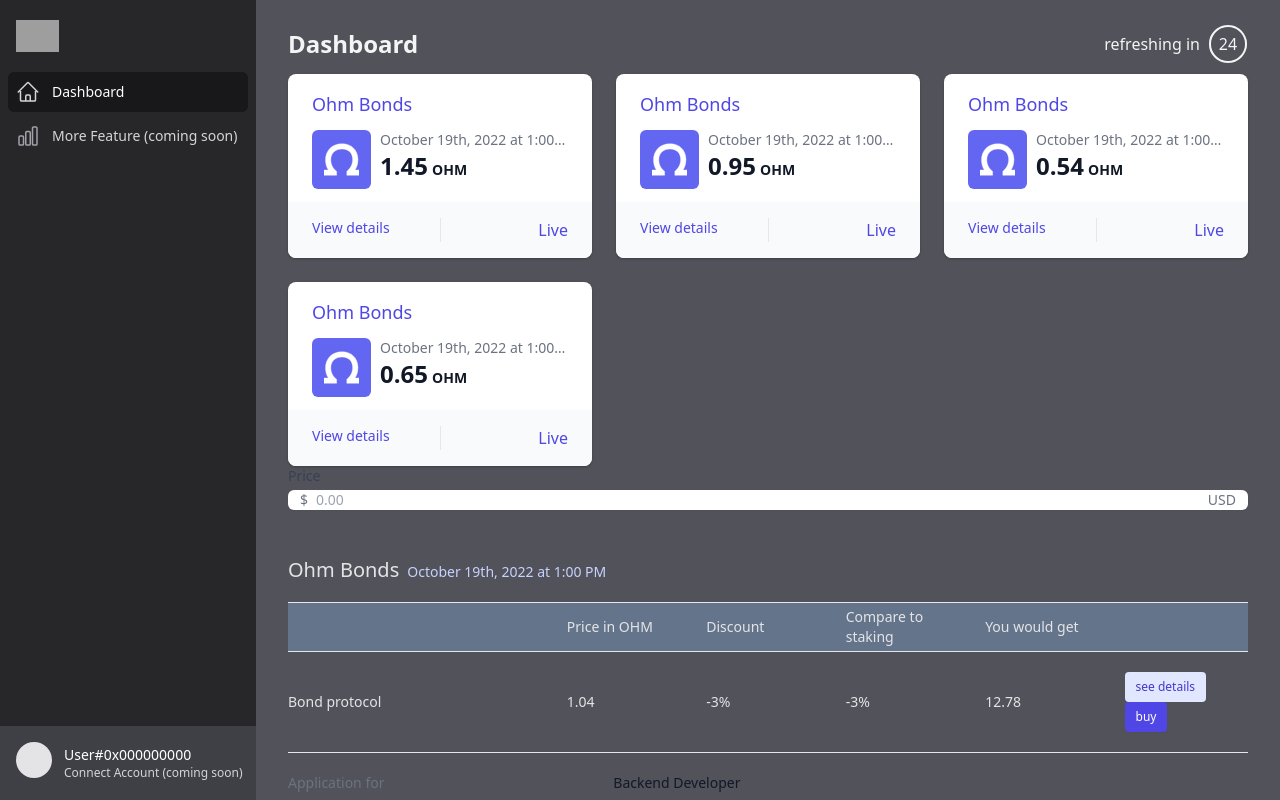
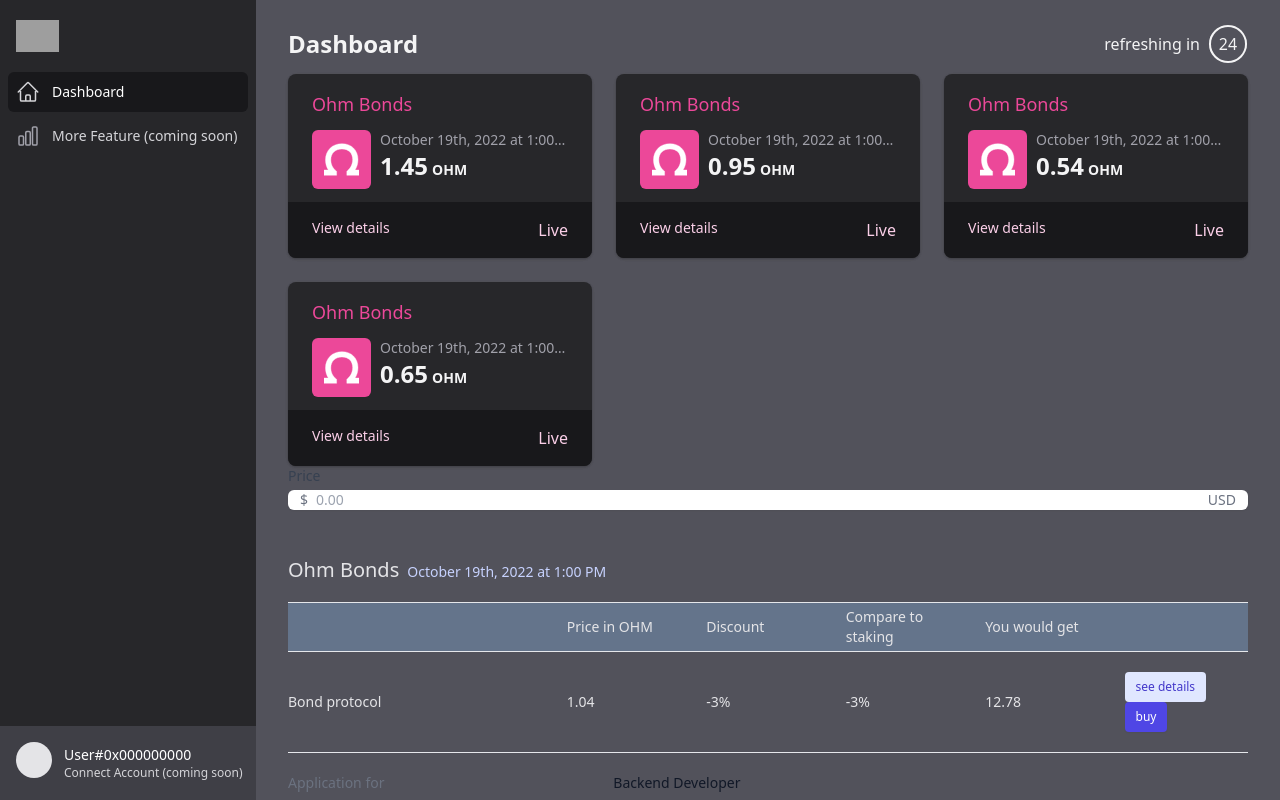
Before and after one commit to laurianek/ohmie-dashboard, a React (Vite) app: page / in a window 1280 px wide. Shown: the top 800 px of the page. Built offline with nearby package versions, Linux system fonts and the light colour scheme; grey boxes are pictures that could not be loaded.

Commit message:
wip styling - bond card

```diff
--- a/src/App.jsx
+++ b/src/App.jsx
@@ -13,6 +13,7 @@ import {
   ChartBarIcon,
 } from '@heroicons/react/24/outline';
 import Dashboard from './components/Dashboard';
+import BondCard from './components/BondCard.jsx';
 
 import data from './assets/sample-data.js';
 import { classNames } from './util';
@@ -28,51 +29,7 @@ function App() {
         className="grid grid-cols-1 gap-6 sm:grid-cols-2 lg:grid-cols-3"
       >
         {Object.values(data.bonds).map((bond) => (
-          <li
-            key={bond.token_name}
-            className="col-span-1 divide-y divide-gray-200 rounded-lg bg-white shadow"
-          >
-            <div className="relative overflow-hidden px-4 pt-14 pb-12 shadow sm:px-6 rounded-lg">
-              <dt>
-                <div className="absolute rounded-md bg-indigo-500 p-3 text-white">
-                  <OmegaIcon size={'35px'} aria-hidden="true" />
-                </div>
-                <p className="ml-16 pl-1 truncate text-sm font-medium text-gray-500">
-                  {format(new Date(bond.expiry_timestamp), 'PPPp')}
-                </p>
-              </dt>
-              <dd className="ml-16 pl-1 flex items-baseline pb-6 sm:pb-7">
-                <div className="absolute inset-x-0 top-0 px-4 py-4 sm:px-6">
-                  <div className="text-lg font-medium text-indigo-600 hover:text-indigo-500">
-                    {bond.display_name}
-                  </div>
-                </div>
-                <p className="text-2xl font-semibold text-gray-900">
-                  {Number(bond.best_price).toFixed(2)}
-                </p>
-                <p className="ml-1 flex items-baseline text-gray-900 text-sm font-semibold">
-                  {bond.currency}
-                </p>
-                <div className="absolute flex inset-x-0 bottom-0 divide-x bg-gray-50 px-4 py-4 sm:px-6">
-                  <div className="text-sm w-1/2">
-                    <a
-                      href="#"
-                      className="font-medium text-indigo-600 hover:text-indigo-500"
-                    >
-                      View details
-                    </a>
-                  </div>
-                  <div
-                    className={classNames(
-                      'text-right font-medium text-indigo-600 w-1/2'
-                    )}
-                  >
-                    Live
-                  </div>
-                </div>
-              </dd>
-            </div>
-          </li>
+          <BondCard key={bond.token_name} bond={bond} />
         ))}
       </ul>
 
@@ -192,23 +149,3 @@ function App() {
 }
 
 export default App;
-
-function OmegaIcon({ size = '10px' }) {
-  return (
-    <svg
-      viewBox="0 0 94.501 94.501"
-      width={size}
-      height={size}
-      style={{ stroke: 'currentcolor', fill: 'currentcolor' }}
-    >
-      <g>
-        <path
-          d="M34.07,78.892l-2.623-2.155c-3.064-2.513-13.056-11.978-13.056-28.296c0-17.932,11.818-29.52,30.112-29.52
-		c17.839,0,28.922,10.948,28.922,28.573c0,16.471-9.248,25.965-13.226,29.284l-2.571,2.149v11.014h32.873V75.582H83.936
-		c5.209-8.365,7.848-17.799,7.848-28.088c0-25.68-17.393-42.934-43.279-42.934C22.325,4.561,4.041,22.606,4.041,48.44
-		c0,9.521,2.705,19.052,7.663,27.142H0v14.359h34.071L34.07,78.892L34.07,78.892z"
-        />
-      </g>
-    </svg>
-  );
-}
--- /dev/null
+++ b/src/components/BondCard.jsx
@@ -0,0 +1,51 @@
+import React from 'react';
+import { format } from 'date-fns';
+import { classNames } from '../util/index.js';
+import { OmegaIcon } from './Icons.jsx';
+
+export default function BondCard({ bond }) {
+  return (
+    <li className="col-span-1 divide-y divide-lisbon-200 rounded-lg bg-lisbon-800 shadow cursor-pointer group">
+      <div className="relative overflow-hidden px-4 pt-14 pb-12 shadow sm:px-6 rounded-lg">
+        <dt>
+          <div className="absolute rounded-md bg-paris-500 group-hover:bg-paris-400 p-3 text-white">
+            <OmegaIcon size={'35px'} aria-hidden="true" />
+          </div>
+          <p className="ml-16 pl-1 truncate text-sm font-medium text-lisbon-400">
+            {format(new Date(bond.expiry_timestamp), 'PPPp')}
+          </p>
+        </dt>
+        <dd className="ml-16 pl-1 flex items-baseline pb-6 sm:pb-7">
+          <div className="absolute inset-x-0 top-0 px-4 py-4 sm:px-6">
+            <div className="text-lg font-medium text-paris-500 group-hover:text-paris-400">
+              {bond.display_name}
+            </div>
+          </div>
+          <p className="text-2xl font-semibold text-lisbon-100">
+            {Number(bond.best_price).toFixed(2)}
+          </p>
+          <p className="ml-1 flex items-baseline text-lisbon-100 text-sm font-semibold">
+            {bond.currency}
+          </p>
+          <div className="absolute flex inset-x-0 bottom-0 bg-lisbon-900 px-4 py-4 sm:px-6">
+            <div className="text-sm w-1/2">
+              <a
+                href="#"
+                className="font-medium text-paris-200 hover:text-paris-100"
+              >
+                View details
+              </a>
+            </div>
+            <div
+              className={classNames(
+                'text-right font-medium text-paris-200 w-1/2'
+              )}
+            >
+              Live
+            </div>
+          </div>
+        </dd>
+      </div>
+    </li>
+  );
+}
--- /dev/null
+++ b/src/components/Icons.jsx
@@ -0,0 +1,21 @@
+import React from 'react';
+
+export function OmegaIcon({ size = '10px' }) {
+  return (
+    <svg
+      viewBox="0 0 94.501 94.501"
+      width={size}
+      height={size}
+      style={{ stroke: 'currentcolor', fill: 'currentcolor' }}
+    >
+      <g>
+        <path
+          d="M34.07,78.892l-2.623-2.155c-3.064-2.513-13.056-11.978-13.056-28.296c0-17.932,11.818-29.52,30.112-29.52
+		c17.839,0,28.922,10.948,28.922,28.573c0,16.471-9.248,25.965-13.226,29.284l-2.571,2.149v11.014h32.873V75.582H83.936
+		c5.209-8.365,7.848-17.799,7.848-28.088c0-25.68-17.393-42.934-43.279-42.934C22.325,4.561,4.041,22.606,4.041,48.44
+		c0,9.521,2.705,19.052,7.663,27.142H0v14.359h34.071L34.07,78.892L34.07,78.892z"
+        />
+      </g>
+    </svg>
+  );
+}
```
